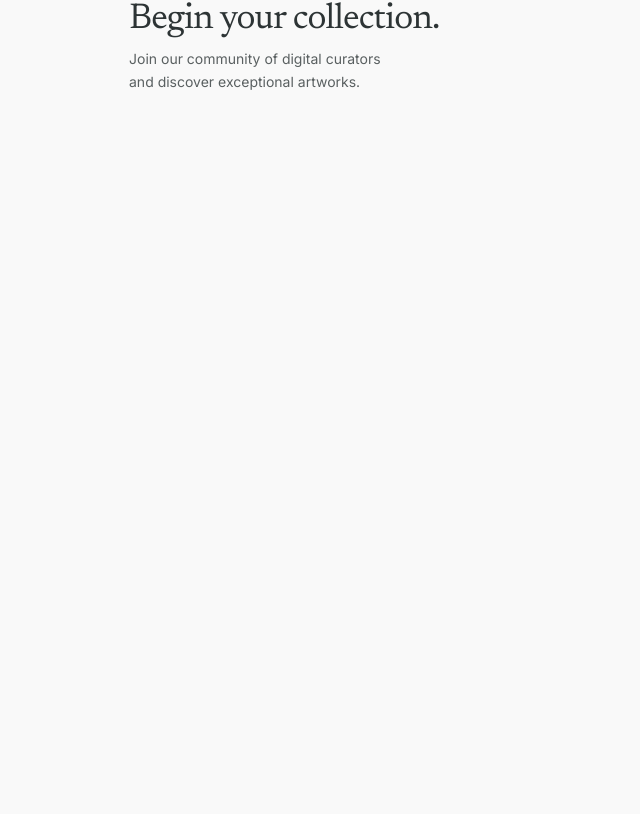
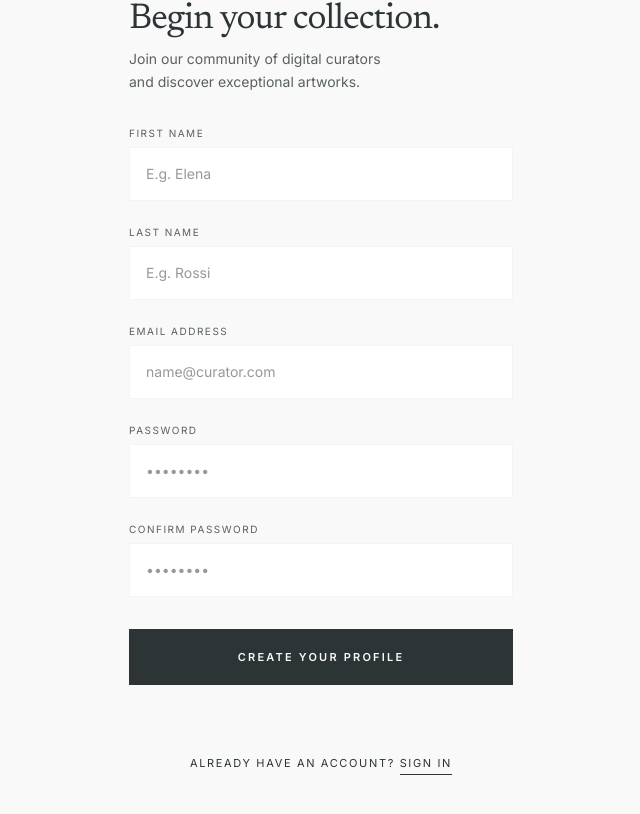
Before and after one commit to mateoo04/art-drop, a React (Vite) app in the folder artdropapp-frontend/: page /signup in a window 1280 px wide. Shown: the part 440-1254 px from the top of the page, without its empty margins (319-959 px from the left). Before the commit the page ends 800 px from the top, so only its background shows below. Built offline with nearby package versions, Linux system fonts and the light colour scheme; no server answers.

Commit message:
feat(signup): RHF + Zod form fields with on-touched validation

```diff
--- a/artdropapp-frontend/src/pages/SignupPage.tsx
+++ b/artdropapp-frontend/src/pages/SignupPage.tsx
@@ -1,9 +1,66 @@
+import { zodResolver } from '@hookform/resolvers/zod'
+import { useForm } from 'react-hook-form'
+import { Link } from 'react-router-dom'
+import { z } from 'zod'
 import { AuthHeader } from '../components/layout/AuthHeader'
+import { Button } from '../components/ui/Button'
+import { FormField } from '../components/ui/FormField'
+import { Input } from '../components/ui/Input'
 
 const HERO_IMAGE_URL =
   'https://lh3.googleusercontent.com/aida-public/AB6AXuCu_FZrOTTzX5XK4WeCT-aVlozipqUREoyXBxA5nWws63YY8rNsVbPz1NCAOtwKduW0_QEzLi8p9XX7znw-1V0XyRhwF4PpxCMY0mVyilcV-4DmBEUYQVd9c3a_IrAMxQ83RzHyA1036Y8NMzU4av-LYfBL_pi5xovfyk1x6TpPvrL0foUy1iHaaHlFU-QSAvd4v1sU6FInP0ZrSWzPhs8QDeSeanyr-Rox6N1SktzKjx5mUexaemlyoJC8OuSHOsbNs1NIRnhHPFU'
 
+const signupSchema = z
+  .object({
+    firstName: z
+      .string()
+      .trim()
+      .min(1, { message: 'First name is required' })
+      .max(50, { message: 'First name must be 50 characters or fewer' }),
+    lastName: z
+      .string()
+      .trim()
+      .min(1, { message: 'Last name is required' })
+      .max(50, { message: 'Last name must be 50 characters or fewer' }),
+    email: z
+      .string()
+      .trim()
+      .min(1, { message: 'Email is required' })
+      .email({ message: 'Enter a valid email address' }),
+    password: z
+      .string()
+      .min(8, { message: 'Password must be at least 8 characters' }),
+    confirmPassword: z.string().min(1, { message: 'Please confirm your password' }),
+  })
+  .refine((data) => data.password === data.confirmPassword, {
+    path: ['confirmPassword'],
+    message: "Passwords don't match",
+  })
+
+type SignupFormValues = z.infer<typeof signupSchema>
+
 export function SignupPage() {
+  const {
+    register,
+    handleSubmit,
+    formState: { errors, isSubmitting },
+  } = useForm<SignupFormValues>({
+    mode: 'onTouched',
+    resolver: zodResolver(signupSchema),
+    defaultValues: {
+      firstName: '',
+      lastName: '',
+      email: '',
+      password: '',
+      confirmPassword: '',
+    },
+  })
+
+  const onSubmit = handleSubmit((values) => {
+    // Wiring in Task 10
+    console.log('submit', values)
+  })
+
   return (
     <div className="min-h-screen flex flex-col bg-surface text-on-surface">
       <AuthHeader />
@@ -25,7 +82,86 @@ export function SignupPage() {
           </p>
         </section>
 
-        {/* Form comes in Task 9 */}
+        <form className="space-y-6" onSubmit={onSubmit} noValidate>
+          <FormField label="First Name" htmlFor="firstName" error={errors.firstName?.message}>
+            <Input
+              id="firstName"
+              type="text"
+              autoComplete="given-name"
+              placeholder="E.g. Elena"
+              disabled={isSubmitting}
+              invalid={!!errors.firstName}
+              {...register('firstName')}
+            />
+          </FormField>
+
+          <FormField label="Last Name" htmlFor="lastName" error={errors.lastName?.message}>
+            <Input
+              id="lastName"
+              type="text"
+              autoComplete="family-name"
+              placeholder="E.g. Rossi"
+              disabled={isSubmitting}
+              invalid={!!errors.lastName}
+              {...register('lastName')}
+            />
+          </FormField>
+
+          <FormField label="Email Address" htmlFor="email" error={errors.email?.message}>
+            <Input
+              id="email"
+              type="email"
+              autoComplete="email"
+              placeholder="name@curator.com"
+              disabled={isSubmitting}
+              invalid={!!errors.email}
+              {...register('email')}
+            />
+          </FormField>
+
+          <FormField label="Password" htmlFor="password" error={errors.password?.message}>
+            <Input
+              id="password"
+              type="password"
+              autoComplete="new-password"
+              placeholder="••••••••"
+              disabled={isSubmitting}
+              invalid={!!errors.password}
+              {...register('password')}
+            />
+          </FormField>
+
+          <FormField
+            label="Confirm Password"
+            htmlFor="confirmPassword"
+            error={errors.confirmPassword?.message}
+          >
+            <Input
+              id="confirmPassword"
+              type="password"
+              autoComplete="new-password"
+              placeholder="••••••••"
+              disabled={isSubmitting}
+              invalid={!!errors.confirmPassword}
+              {...register('confirmPassword')}
+            />
+          </FormField>
+
+          <div className="pt-2">
+            <Button type="submit" variant="primary" fullWidth loading={isSubmitting}>
+              Create Your Profile
+            </Button>
+          </div>
+        </form>
+
+        <footer className="mt-auto pt-16 pb-10 text-center">
+          <Link
+            to="/login"
+            className="font-label text-[11px] uppercase tracking-[0.15em] text-on-surface hover:text-outline transition-colors duration-300"
+          >
+            Already have an account? <span className="border-b border-on-surface pb-1">Sign In</span>
+          </Link>
+        </footer>
       </main>
     </div>
   )
```
